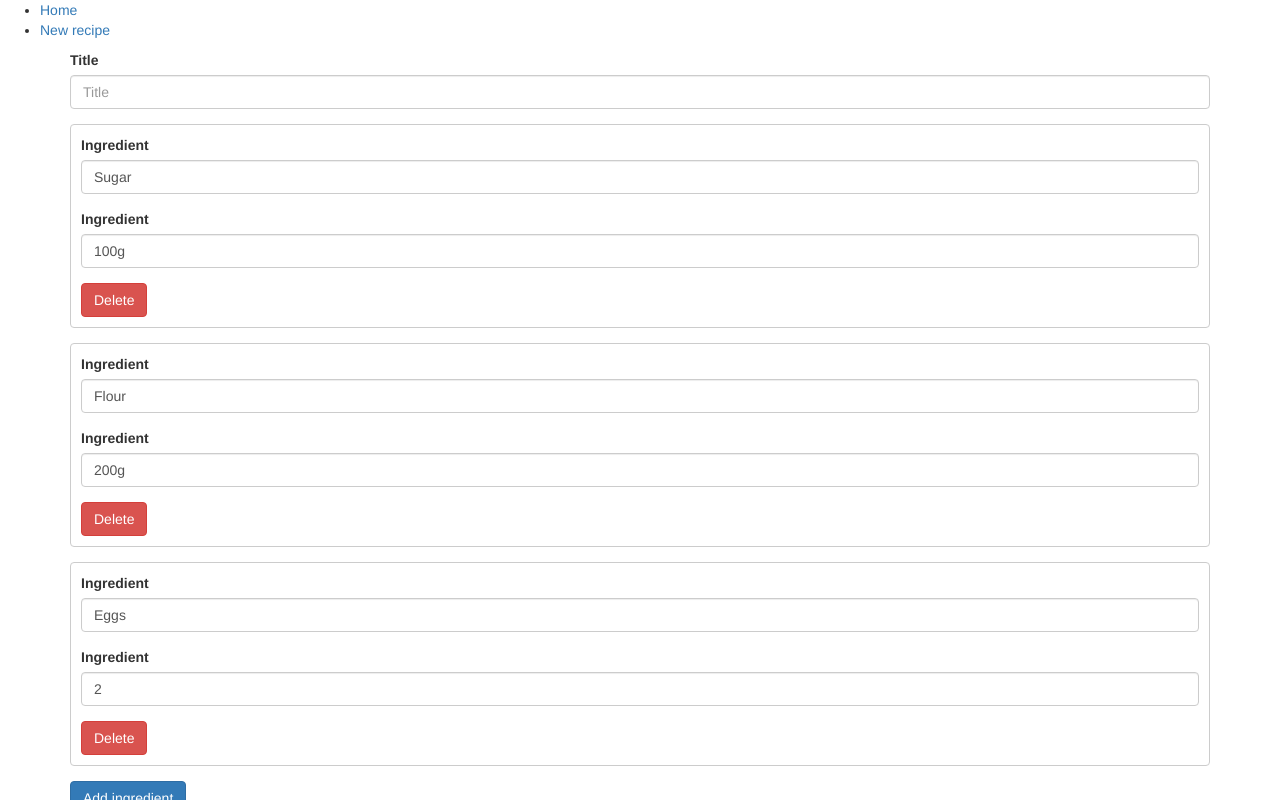
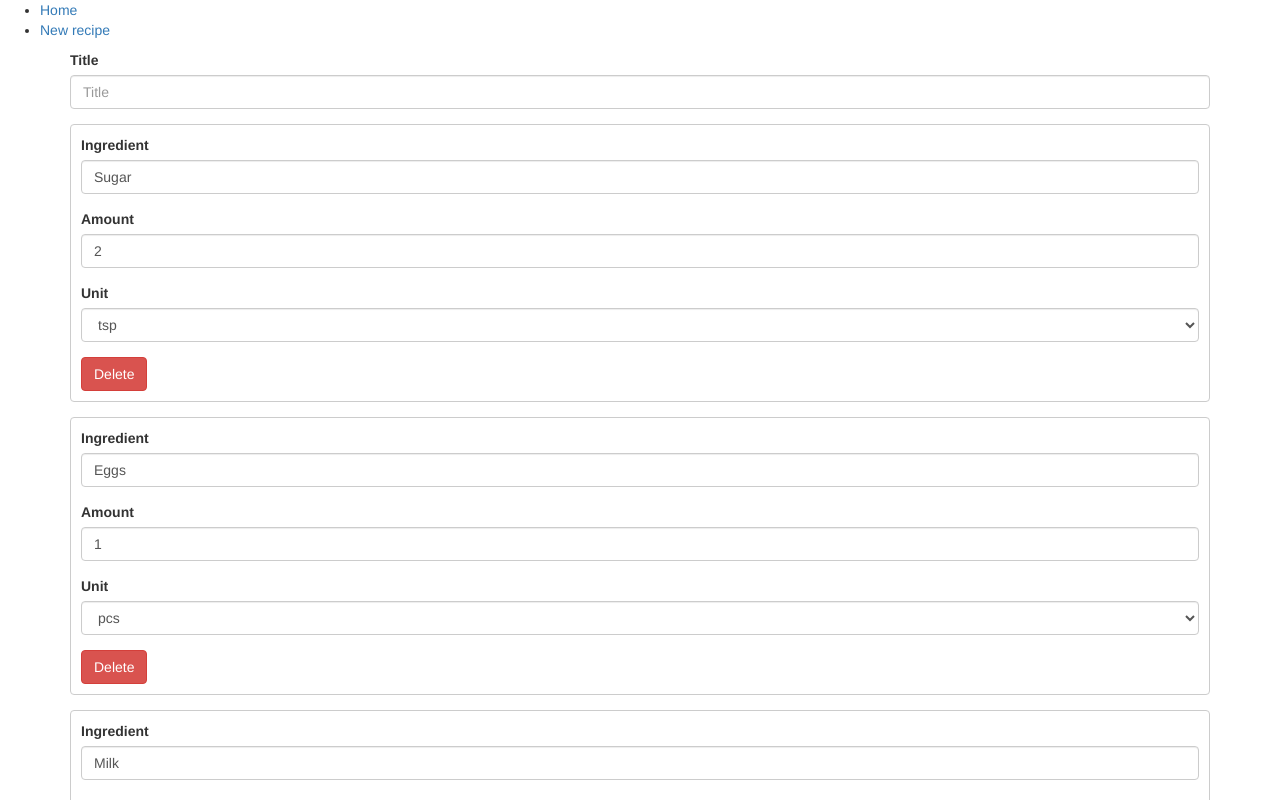
Before and after one commit to yehorDorosh/cook-book, an Angular app: page /new-recipe in a window 1280 px wide. Shown: the top 800 px of the page. Built offline with nearby package versions, Linux system fonts and the light colour scheme.

Commit message:
Add units for ingredients

```diff
--- a/src/app/components/create-recipe/create-recipe.component.ts
+++ b/src/app/components/create-recipe/create-recipe.component.ts
@@ -7,16 +7,16 @@ import {
 } from '@angular/core';
 import { IngredientFormComponent } from '../ingredient-form/ingredient-form.component';
 import { FormsModule, NgForm } from '@angular/forms';
-import { type Ingredient } from '../ingredient-form/ingredient.model';
+import { Unit, type Ingredient } from '../ingredient-form/ingredient.model';
 import { v4 as uuidv4 } from 'uuid';
 
 const INGREDIENTS_FROM_API: {
   [id: string]: Ingredient;
 } = {
-  '1': { id: '1', name: 'Sugar', value: '100g' },
-  '2': { id: '2', name: 'Flour', value: '200g' },
-  '3': { id: '3', name: 'Eggs', value: '2' },
-}
+  '1': { id: '1', name: 'Sugar', amount: { value: 2, unit: 'tsp' } },
+  '2': { id: '2', name: 'Eggs', amount: { value: 1, unit: 'pcs' } },
+  '3': { id: '3', name: 'Milk', amount: { value: 1, unit: 'cup' } },
+};
 
 @Component({
   selector: 'app-create-recipe',
@@ -42,16 +42,20 @@ export class CreateRecipeComponent implements OnInit {
   }
 
   addIngredientForm(ingredient: Ingredient) {
-    const { formRef, uuid} = this.registerIngredient()
+    const { formRef, uuid } = this.registerIngredient();
 
     formRef.setInput('ingredient', ingredient);
     this.ingredientsData[uuid] = { ...ingredient, id: uuid };
   }
 
   addNewIngredientForm() {
-    const { formRef, uuid} = this.registerIngredient()
+    const { formRef, uuid } = this.registerIngredient();
 
-    this.ingredientsData[uuid] = { id: uuid, name: '', value: '' };
+    this.ingredientsData[uuid] = {
+      id: uuid,
+      name: '',
+      amount: { value: 0, unit: 'other' },
+    };
   }
 
   registerIngredient() {
@@ -68,7 +72,11 @@ export class CreateRecipeComponent implements OnInit {
     });
 
     formRef.instance.valueInput.subscribe((value: string) => {
-      this.ingredientsData[formRef.instance.id].value = value;
+      this.ingredientsData[formRef.instance.id].amount.value = +value;
+    });
+
+    formRef.instance.unitSelect.subscribe((value: Unit) => {
+      this.ingredientsData[formRef.instance.id].amount.unit = value;
     });
 
     formRef.instance.deleteBtn.subscribe((id: string) => {
@@ -79,7 +87,7 @@ export class CreateRecipeComponent implements OnInit {
 
     return {
       uuid,
-      formRef
+      formRef,
     };
   }
 
--- a/src/app/components/ingredient-form/ingredient-form.component.html
+++ b/src/app/components/ingredient-form/ingredient-form.component.html
@@ -12,7 +12,7 @@
   </div>
 
   <div class="form-group">
-    <label [for]="'value' + id">Ingredient</label>
+    <label [for]="'value' + id">Amount</label>
     <input
       #valueInputRef
       type="text"
@@ -22,6 +22,21 @@
       (change)="onValueInput($event)"
     />
   </div>
+
+  <div class="form-group">
+    <label [for]="'unit' + id">Unit</label>
+    <select
+      #unitSelectRef
+      class="form-control"
+      [id]="'unit' + id"
+      (change)="onUnitSelect($event)"
+    >
+      <option *ngFor="let unit of units" [selected]="unit === defaultUnit">
+        {{ unit }}
+      </option>
+    </select>
+  </div>
+
   <button type="button" class="btn btn-danger" (click)="onDelete($event)">
     Delete
   </button>
--- a/src/app/components/ingredient-form/ingredient-form.component.ts
+++ b/src/app/components/ingredient-form/ingredient-form.component.ts
@@ -1,10 +1,19 @@
-import { Component, ElementRef, EventEmitter, Input, OnInit, Output, ViewChild } from '@angular/core';
+import {
+  Component,
+  ElementRef,
+  EventEmitter,
+  Input,
+  OnInit,
+  Output,
+  ViewChild,
+} from '@angular/core';
 import { FormsModule } from '@angular/forms';
-import { Ingredient } from './ingredient.model';
+import { type Ingredient, type Unit, units } from './ingredient.model';
+import { NgFor } from '@angular/common';
 
 @Component({
   selector: 'app-ingredient-form',
-  imports: [FormsModule],
+  imports: [FormsModule, NgFor],
   templateUrl: './ingredient-form.component.html',
   styleUrl: './ingredient-form.component.scss',
 })
@@ -13,34 +22,51 @@ export class IngredientFormComponent implements OnInit {
   @Input() ingredient?: Ingredient;
   @Output() ingredientInput = new EventEmitter<string>();
   @Output() valueInput = new EventEmitter<string>();
+  @Output() unitSelect = new EventEmitter<Unit>();
   @Output() deleteBtn = new EventEmitter<string>();
 
-  @ViewChild('ingredietnInputRef', {static: true}) private ingredietnInputRef!: ElementRef<HTMLInputElement>;
-  @ViewChild('valueInputRef', {static: true}) private valueInputRef!: ElementRef<HTMLInputElement>;
+  units = units;
+  defaultUnit = 'other';
 
+  @ViewChild('ingredietnInputRef', { static: true })
+  private ingredietnInputRef!: ElementRef<HTMLInputElement>;
+  @ViewChild('valueInputRef', { static: true })
+  private valueInputRef!: ElementRef<HTMLInputElement>;
+  @ViewChild('unitSelectRef', { static: true })
+  private unitSelectRef!: ElementRef<HTMLSelectElement>;
 
   ngOnInit(): void {
     if (this.ingredient) {
       this.ingredietnInputRef.nativeElement.value = this.ingredient.name;
-      this.valueInputRef.nativeElement.value = this.ingredient.value;
+      this.valueInputRef.nativeElement.value =
+        this.ingredient.amount.value + '';
+      this.unitSelectRef.nativeElement.value = this.ingredient.amount.unit;
+      this.defaultUnit = this.ingredient.amount.unit;
     }
   }
 
   onIngredientInput(event: Event) {
     const target = event.target as HTMLInputElement;
     if (target) {
-      this.ingredientInput.emit(target.value)
+      this.ingredientInput.emit(target.value);
     }
   }
 
   onValueInput(event: Event) {
     const target = event.target as HTMLInputElement;
     if (target) {
-      this.valueInput.emit(target.value)
+      this.valueInput.emit(target.value);
+    }
+  }
+
+  onUnitSelect(event: Event) {
+    const target = event.target as HTMLSelectElement;
+    if (target) {
+      this.unitSelect.emit(target.value as Unit);
     }
   }
 
   onDelete(event: Event) {
-    this.deleteBtn.emit(this.id)
+    this.deleteBtn.emit(this.id);
   }
 }
--- a/src/app/components/ingredient-form/ingredient.model.ts
+++ b/src/app/components/ingredient-form/ingredient.model.ts
@@ -1,5 +1,27 @@
 export interface Ingredient {
-    id: string;
-    name: string;
-    value: string;
+  id: string;
+  name: string;
+  amount: {
+    value: number;
+    unit: Unit;
+  };
 }
+
+export type Unit = 'pcs' | Mass | Volume | 'other';
+
+type Mass = 'g' | 'kg';
+
+type Volume = 'ml' | 'L' | 'tsp' | 'tbsp' | 'cup' | 'pinch';
+
+export const units: Unit[] = [
+  'pcs',
+  'g',
+  'kg',
+  'ml',
+  'L',
+  'tsp',
+  'tbsp',
+  'cup',
+  'pinch',
+  'other',
+];
```
